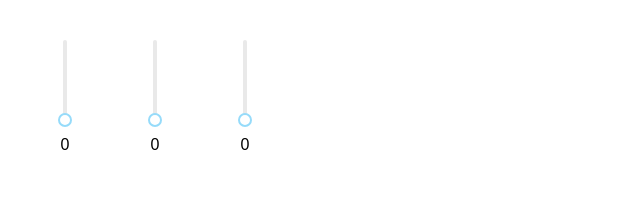
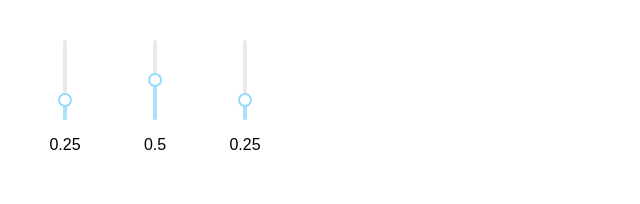
Before and after one commit to aquibm/slider-group, a React (Create React App) app: page / in a window 1280 px wide. Shown: the top 204 px of the page, without its empty margins (0-640 px from the left). Built offline with nearby package versions, Linux system fonts and the light colour scheme.

Commit message:
(spike): Balance the sliders

```diff
--- a/src/App.js
+++ b/src/App.js
@@ -6,66 +6,79 @@ import 'rc-slider/assets/index.css'
 
 class App extends Component {
     state = {
-        sliderValue: 0
+        sliders: [0.25, 0.5, 0.25]
     }
 
-    _handleChange = sliderValue =>
-        this.setState({
-            sliderValue
-        })
+    _handleChange = (index, newValue) => {
+        const oldTotalExcludingCurrent = this.state.sliders
+            .filter((val, idx) => idx !== index)
+            .reduce((prev, curr) => prev + curr, 0)
+
+        const newTotalExcludingCurrent = 1 - newValue
+
+        const numberOfSlidersToModify = this.state.sliders.length - 1
+
+        this.setState(state => ({
+            sliders: [
+                ...state.sliders
+                    .slice(0, index)
+                    .map(value =>
+                        this.computeProportionalValue(
+                            value,
+                            oldTotalExcludingCurrent,
+                            newTotalExcludingCurrent,
+                            numberOfSlidersToModify
+                        )
+                    ),
+                newValue,
+                ...state.sliders
+                    .slice(index + 1, state.sliders.length)
+                    .map(value =>
+                        this.computeProportionalValue(
+                            value,
+                            oldTotalExcludingCurrent,
+                            newTotalExcludingCurrent,
+                            numberOfSlidersToModify
+                        )
+                    )
+            ]
+        }))
+    }
+
+    computeProportionalValue(
+        value,
+        oldTotalExcludingCurrent,
+        newTotalExcludingCurrent,
+        numberOfSlidersToModify
+    ) {
+        if (oldTotalExcludingCurrent === 0)
+            return newTotalExcludingCurrent / numberOfSlidersToModify
+
+        return value / oldTotalExcludingCurrent * newTotalExcludingCurrent || 0
+    }
 
     render() {
-        const { sliderValue } = this.state
+        const { sliders } = this.state
 
         return (
             <div className="app">
-                <div className="slider-wrap">
+                {sliders.map((value, idx) =>
+                    <div key={idx} className="slider-wrap">
                         <Slider
                             vertical
                             min={0}
                             max={1}
-                        value={sliderValue}
-                        onChange={this._handleChange}
-                        defaultValue={0}
+                            value={value}
+                            onChange={newValue =>
+                                this._handleChange(idx, newValue)}
                             step={0.001}
                         />
 
                         <p className="slider-value">
-                        {sliderValue}
+                            {Math.round(value * 100) / 100}
                         </p>
                     </div>
-
-                <div className="slider-wrap">
-                    <Slider
-                        vertical
-                        min={0}
-                        max={1}
-                        value={sliderValue}
-                        onChange={this._handleChange}
-                        defaultValue={0}
-                        step={0.001}
-                    />
-
-                    <p className="slider-value">
-                        {sliderValue}
-                    </p>
-                </div>
-
-                <div className="slider-wrap">
-                    <Slider
-                        vertical
-                        min={0}
-                        max={1}
-                        value={sliderValue}
-                        onChange={this._handleChange}
-                        defaultValue={0}
-                        step={0.001}
-                    />
-
-                    <p className="slider-value">
-                        {sliderValue}
-                    </p>
-                </div>
+                )}
             </div>
         )
     }
```
Lines whose indentation alone changed are shown as unchanged.
